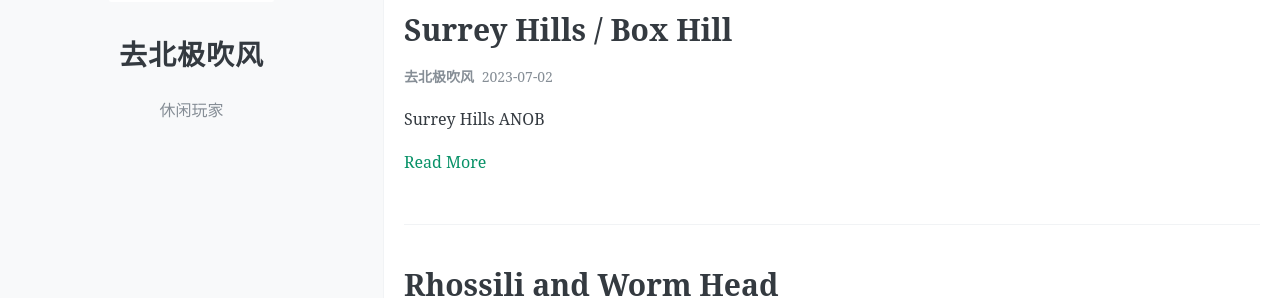
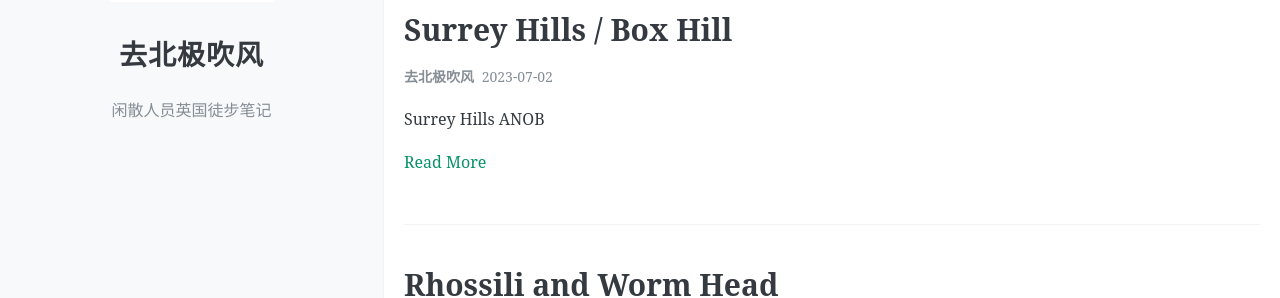
Before and after one commit to wkm-um/wkm-um.github.io, a Jekyll site: the page built from index.html, in a window 1280 px wide. Shown: the part 286-584 px from the top of the page. Built offline with Jekyll 4.4.1, drawn with Linux system fonts in a browser that asks for light colours; the list of posts is cut into pages by our own code; comment, search, counter and statistics services are not loaded.

Commit message:
Update _config.yml

```diff
--- a/_config.yml
+++ b/_config.yml
@@ -1,7 +1,7 @@
 #
 # 描述/签名
 name: 去北极吹风
-description: 休闲玩家
+description: 闲散人员英国徒步笔记
 
 #
 # 下面的设定都是可选的
```
